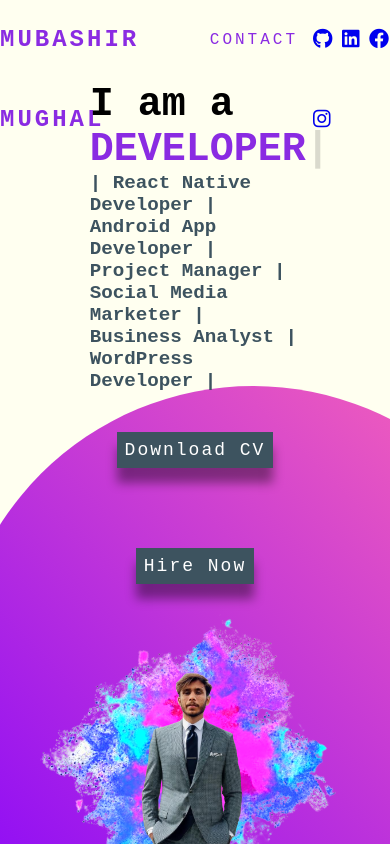
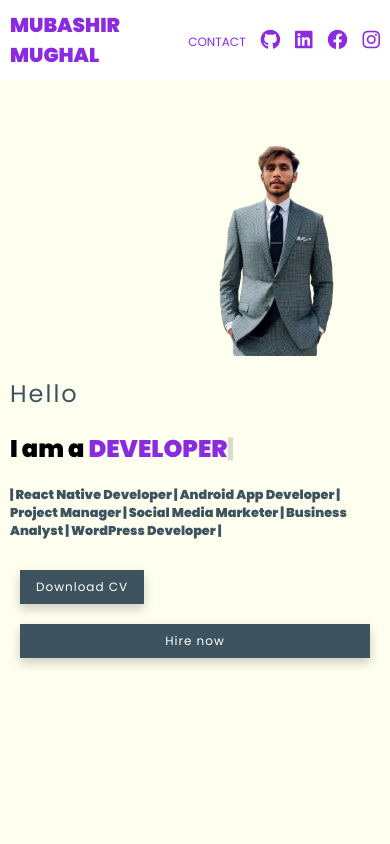
Before and after one commit to Mubashir271/Personal-Resume, a plain HTML site: page index.html in a window 390 px wide. Drawn offline with nearby package versions, Linux system fonts and the light colour scheme.

Commit message:
Update style.css

```diff
--- a/style.css
+++ b/style.css
@@ -4,51 +4,54 @@
     margin: 0;
     padding: 0;
     box-sizing: border-box;
-    font-family: 'Courier New', Courier, monospace;
+    font-family: 'Poppins', sans-serif;
 }
 
 body {
     overflow-y: auto;
     overflow-x: hidden;
+    background-color: ivory;
 }
 
 .container {
     width: 100%;
     min-height: 100vh;
-    background-color: ivory;
 }
 
+/* Ensure nav stays at top on all screens */
 nav {
     display: flex;
+    justify-content: space-between;
+    align-items: center;
+    padding: 20px;
+    background-color: white;
+    position: sticky; /* Keeps nav fixed at the top */
+    top: 0;
     width: 100%;
-    justify-content: space-around;
-    line-height: 80px;
-    height: 80px;
-    z-index: 111;
+    z-index: 1000;
 }
 
 .logo {
-    font-size: 40px;
+    font-size: 30px;
     font-weight: 800;
     color: blueviolet;
-    letter-spacing: 3px;
-    cursor: pointer;
     text-transform: uppercase;
 }
 
 .navitems {
     display: flex;
+    align-items: center;
+    justify-content: space-between; /* Keeps the links in a row */
 }
 
 .navitems li {
     list-style: none;
-    margin: 0 15px;
+    margin-left: 15px;
 }
 
 .navitems li a {
-    font-size: 25px;
+    font-size: 16px;
     color: blueviolet;
-    letter-spacing: 3px;
     text-decoration: none;
     text-transform: uppercase;
 }
@@ -57,59 +60,39 @@ nav {
     color: crimson;
 }
 
+.links {
+    display: flex;
+    align-items: center;
+}
+
+.links a {
+    margin-left: 15px;
+    color: blueviolet;
+}
+
+/* Main content styling */
 .wrapper {
     display: flex;
-    flex-direction: row;
-    width: 100%;
-    height: calc(100vh - 80px);
-    justify-content: center;
+    justify-content: space-between;
     align-items: center;
-    padding: 0 10%;
-    overflow: hidden;
-    position: relative;
-}
-
-.wrapper::before {
-    position: absolute;
-    content: '';
-    height: 600px;
-    width: 600px;
-    border-radius: 50%;
-    left: -12%;
-    top: 40%;
-    background: linear-gradient(45deg, #7f00ff, #ff69b4);
-    animation: steps() 6s linear infinite;
+    padding: 20px;
 }
 
 .cols {
-    width: 50%;
-}
-
-.cols0 {
-    z-index: 5;
-    width: 60%;
+    width: 45%; /* Ensure text is on the left half */
 }
 
 .topline {
-    font-size: 35px;
-    letter-spacing: 5px;
+    font-size: 24px;
+    letter-spacing: 2px;
     color: #3d535f;
-    padding-top: 20px;
-    margin-top: 20px;
-    z-index: 5;
-}
-
-.topline::after {
-    content: '';
-    height: 4px;
-    width: 40px;
-    background-color: blueviolet;
 }
 
 h1 {
-    font-size: 7em;
+    font-size: 2.5em;
     font-weight: 700;
     color: black;
+    margin: 20px 0;
 }
 
 .multiText {
@@ -118,66 +101,45 @@ h1 {
 }
 
 p {
-    font-size: 1.2em;
+    font-size: 1em;
     color: #3d535f;
-    z-index: 5;
+    margin: 20px 0;
 }
 
 .btns {
-    position: relative;
-    left: 150px;
+    margin-top: 20px;
 }
 
 button {
-    outline: none;
     border: none;
     cursor: pointer;
-    font-size: 25px;
-    font-weight: 400;
+    font-size: 16px;
     color: #fff;
     background-color: #3d535f;
-    padding: 8px 14px;
-    margin: 40px 5px;
-    letter-spacing: 2px;
-    text-transform: capitalize;
-    box-shadow: 0 15px 10px rgba(0, 0, 0, 0.4);
+    padding: 10px 20px;
+    margin: 10px;
+    letter-spacing: 1px;
+    box-shadow: 0 5px 10px rgba(0, 0, 0, 0.2);
+    transition: background-color 0.3s ease;
 }
 
 button:hover {
     background-color: blueviolet;
 }
 
+/* Align image perfectly on the right */
 .imgbox {
-    position: relative;
-    width: 100%;
-    height: 100%;
+    width: 45%; /* Keeps the image aligned on the right half */
+    display: flex;
+    justify-content: flex-end;
 }
 
 .imgbox img {
-    position: relative;
-    height: auto;
-    width: calc(130% - 80px);
-    top: -60px;
-    right: 50px;
-    animation: animateUser 4s linear infinite;
+    max-width: 100%;
 }
 
-.imgbox #splash {
-    position: absolute;
-    top: 60%;
-    left: 50%;
-    transform: translate(-50%, -50%) rotate(-35deg);
-    width: 160%;
-    filter: saturate(200%);
-    animation: animate 4s linear infinite;
-}
-
-@keyframes animate {
-    50% {
-        top: 49%;
-        left: 51%;
-        width: 155%;
-    }
+#splash {
+    display: none;
 }
 
 /* Modal Styles */
@@ -198,17 +160,19 @@ button:hover {
     margin: 5% auto;
     padding: 20px;
     border: 1px solid #888;
-    width: 80%;
+    width: 90%;
     max-width: 500px;
     border-radius: 10px;
 }
 
 .modal-content h2 {
     color: white;
+    text-align: center;
 }
 
 .modal-content p {
     color: whitesmoke;
+    text-align: center;
 }
 
 .close {
@@ -216,93 +180,107 @@ button:hover {
     float: right;
     font-size: 28px;
     font-weight: bold;
+    cursor: pointer;
 }
 
 .close:hover,
 .close:focus {
     color: black;
-    text-decoration: none;
-    cursor: pointer;
 }
 
-/* Responsive Design for Mobile */
+/* Responsive Design */
 @media (max-width: 768px) {
-    .navitems li a {
-        font-size: 18px;
-    }
-
-    .logo {
-        font-size: 30px;
-    }
-
-    .wrapper {
-        flex-direction: column;
-        padding: 0 5%;
-    }
-
-    h1 {
-        font-size: 3.5em;
-    }
-
-    .topline {
-        font-size: 24px;
-    }
-
-    .imgbox img {
-        width: calc(100% - 40px);
-        top: -20px;
-        right: 10px;
-    }
-
-    .btns {
-        left: 0;
-        text-align: center;
-    }
-
-    button {
-        font-size: 20px;
+    nav {
+        flex-direction: row;
         padding: 10px;
-    }
-
-    .modal-content {
-        width: 90%;
-    }
-}
-
-@media (max-width: 480px) {
-    .navitems li a {
-        font-size: 16px;
     }
 
     .logo {
         font-size: 24px;
     }
 
-    h1 {
-        font-size: 2.5em;
+    .navitems li a {
+        font-size: 14px;
     }
 
-    .topline {
-        font-size: 18px;
+    .wrapper {
+        padding: 10px;
+        flex-direction: column-reverse;
+    }
+
+    .cols {
+        width: 100%;
+        text-align: center; /* Ensures text is centered */
+        margin-bottom: 20px;
+    }
+
+    .imgbox {
+        width: 100%;
+        justify-content: center;
+    }
+
+    h1 {
+        font-size: 2em;
+        text-align: left; /* Makes sure 'I am a multiText' stays on the left */
+    }
+
+    p {
+        font-size: 0.9em;
+        text-align: left; /* Ensure paragraph text stays left aligned */
+    }
+
+    button {
+        font-size: 14px;
+    }
+}
+
+@media (max-width: 480px) {
+    .logo {
+        font-size: 20px;
+    }
+
+    .navitems li a {
+        font-size: 12px;
+    }
+
+    .wrapper {
+        padding: 10px;
+    }
+
+    .cols {
+        width: 100%;
+        text-align: left; /* Ensures text is left-aligned on smaller mobile */
+    }
+
+    .imgbox {
+        width: 100%;
+        justify-content: flex-end; /* Align image on the right side */
+    }
+
+    h1 {
+        font-size: 1.5em;
+    }
+
+    p {
+        font-size: 0.8em;
+    }
+
+    button {
+        font-size: 12px;
+        padding: 8px 16px;
     }
 
     .imgbox img {
-        width: 100%;
-        top: 0;
-        right: 0;
+        max-width: 200px; /* Ensure image doesn't overflow on mobile */
     }
 
     .btns {
-        left: 0;
-        text-align: center;
+        margin-top: 10px;
+        display: flex;
+        flex-direction: column;
     }
 
     button {
-        font-size: 18px;
-        padding: 8px;
-    }
-
-    .modal-content {
-        width: 95%;
+        margin-bottom: 10px;
     }
 }
```
